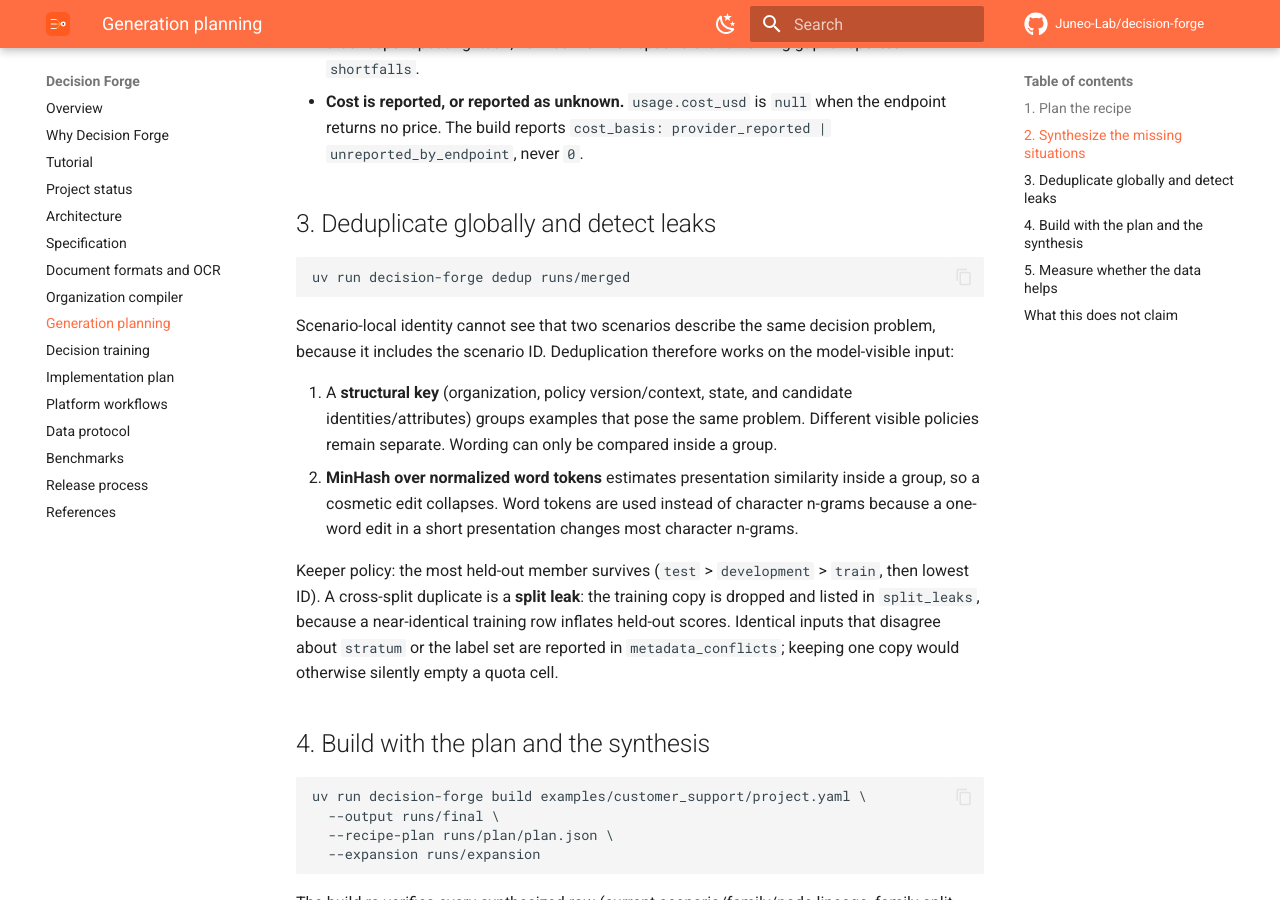
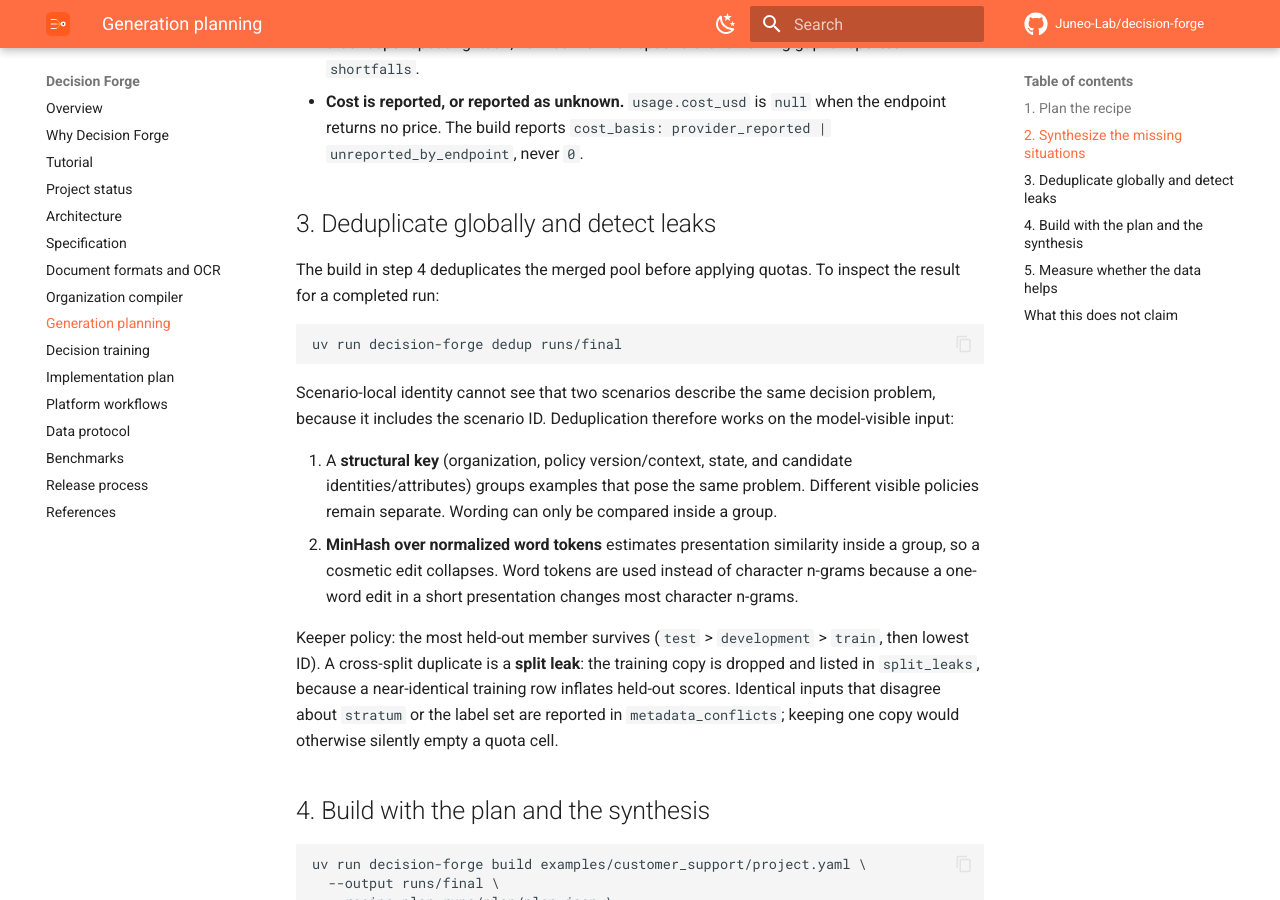
Before and after one commit to Juneo-Lab/decision-forge, an MkDocs documentation site: the page built from docs/generation.md, in a window 1280 px wide and 900 px high, scrolled down 2473 px. Built offline with MkDocs 1.6.1 and Material for MkDocs 9.7.7, drawn with Linux system fonts in a browser that asks for light colours; comment, search, counter and statistics services are not loaded; some of the changed text lies outside the part shown.

Commit message:
Fix small documentation errors
- Point the M1 experiment link at main; the feature branch is gone.
- Drop the extra column from the benchmark table separator so it renders.
- Run dedup on runs/final, which step 4 creates, and say the build
  already deduplicates the merged pool.
- List the implementation plan in both README documentation tables.
- Fix "Stages 2 requires" and drop a stale v0.1 qualifier.

````diff
--- a/docs/generation.md
+++ b/docs/generation.md
@@ -88,8 +88,11 @@ Operational properties:
 
 ## 3. Deduplicate globally and detect leaks
 
+The build in step 4 deduplicates the merged pool before applying quotas. To inspect the result for a
+completed run:
+
 ```bash
-uv run decision-forge dedup runs/merged
+uv run decision-forge dedup runs/final
 ```
 
 Scenario-local identity cannot see that two scenarios describe the same decision problem, because it
````
Also changed, not shown: other parts of docs/generation.md (+1 -1 lines), CHANGELOG.md (+2 -0 lines), README.md (+1 -0 lines), README.zh-CN.md (+1 -0 lines), docs/benchmarks.md (+1 -1 lines), docs/data-protocol.md (+1 -1 lines), docs/organization-compiler.md (+1 -1 lines).
